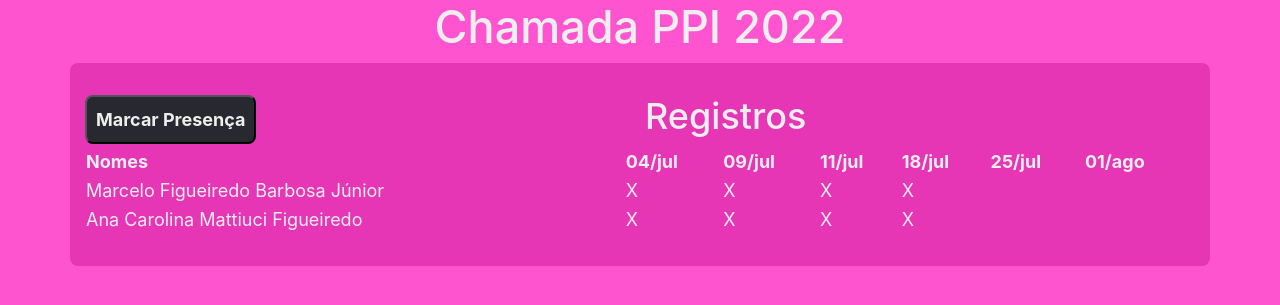
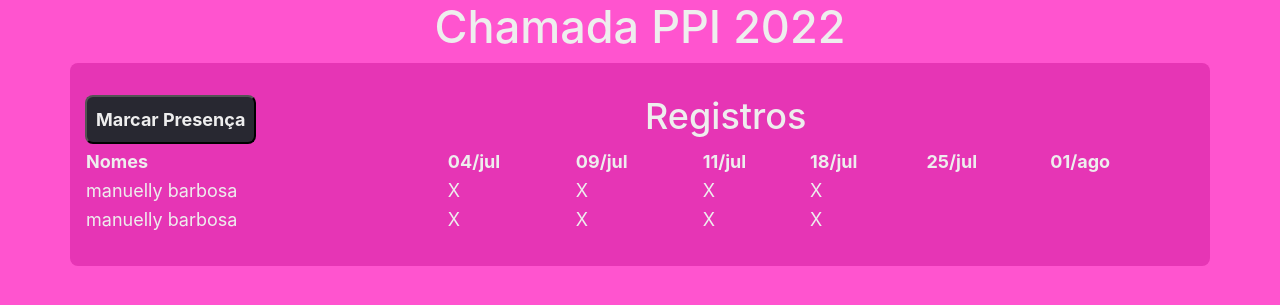
Before and after one commit to manuelly-barbosa/newchamada-manu, a PHP site: page / in a window 1280 px wide. Shown: the top 305 px of the page. Run offline with PHP 8.4, Linux system fonts and the light colour scheme.

Commit message:
Update index.php

```diff
--- a/index.php
+++ b/index.php
@@ -43,7 +43,7 @@
             <tbody id="dados">
                 <tr>
                     <td>
-                        Marcelo Figueiredo Barbosa Júnior
+                        manuelly barbosa
                     </td>
                     <td>X</td>
                     <td>X</td>
@@ -54,7 +54,7 @@
                 </tr>
                 <tr>
                     <td>
-                        Ana Carolina Mattiuci Figueiredo
+                        manuelly barbosa
                     </td>
                     <td>X</td>
                     <td>X</td>
```
